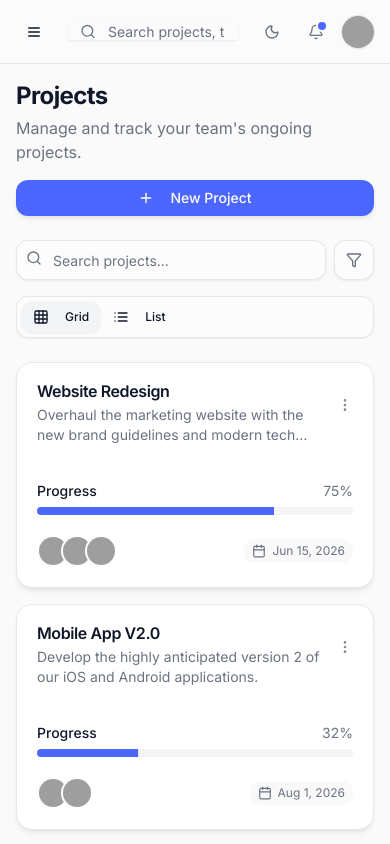
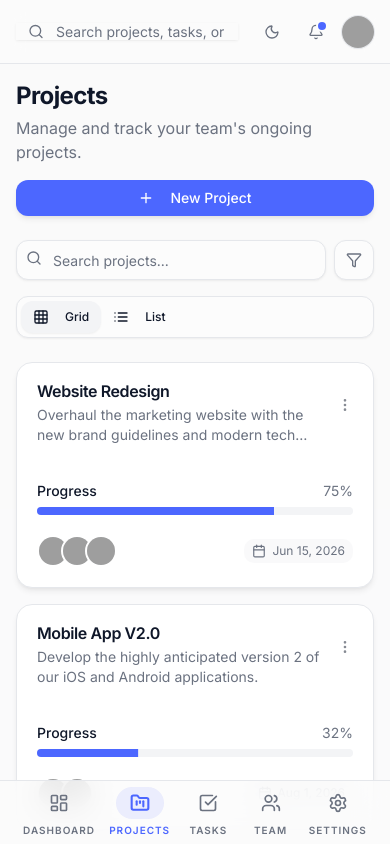
Before and after one commit to gunabh25/EtharaAI, a Next.js app: page /projects in a window 390 px wide. Shown: the top 844 px of the page. Built offline with nearby package versions, Linux system fonts and the light colour scheme; grey boxes are pictures that could not be loaded.

Commit message:
feat: replace mobile menu button with persistent bottom navigation bar

```diff
--- a/app/(app)/layout.tsx
+++ b/app/(app)/layout.tsx
@@ -1,6 +1,7 @@
 import * as React from 'react'
 import { Sidebar } from '@/components/layout/sidebar'
 import { Topbar } from '@/components/layout/topbar'
+import { MobileNav } from '@/components/layout/mobile-nav'
 
 export default function AppLayout({
   children,
@@ -12,10 +13,11 @@ export default function AppLayout({
       <Sidebar />
       <div className="flex flex-1 flex-col overflow-hidden">
         <Topbar />
-        <main className="flex-1 overflow-y-auto outline-none p-4 sm:p-6 lg:p-8">
+        <main className="flex-1 overflow-y-auto outline-none p-4 pb-24 sm:p-6 lg:p-8 md:pb-8">
           {children}
         </main>
       </div>
+      <MobileNav />
     </div>
   )
 }
--- /dev/null
+++ b/components/layout/mobile-nav.tsx
@@ -0,0 +1,51 @@
+'use client'
+
+import * as React from 'react'
+import Link from 'next/link'
+import { usePathname } from 'next/navigation'
+import {
+  LayoutDashboard,
+  FolderKanban,
+  CheckSquare,
+  Users,
+  Settings
+} from 'lucide-react'
+import { cn } from '@/lib/utils'
+
+const navigation = [
+  { name: 'Dashboard', href: '/dashboard', icon: LayoutDashboard },
+  { name: 'Projects', href: '/projects', icon: FolderKanban },
+  { name: 'Tasks', href: '/tasks', icon: CheckSquare },
+  { name: 'Team', href: '/team', icon: Users },
+  { name: 'Settings', href: '/settings', icon: Settings },
+]
+
+export function MobileNav() {
+  const pathname = usePathname()
+
+  return (
+    <div className="fixed bottom-0 left-0 right-0 z-50 flex h-16 items-center justify-around border-t border-border bg-background/80 px-4 backdrop-blur-lg md:hidden">
+      {navigation.map((item) => {
+        const isActive = pathname === item.href || (pathname === '/' && item.href === '/dashboard')
+        return (
+          <Link
+            key={item.name}
+            href={item.href}
+            className={cn(
+              "flex flex-col items-center justify-center gap-1 transition-all duration-200",
+              isActive ? "text-primary" : "text-muted-foreground hover:text-foreground"
+            )}
+          >
+            <div className={cn(
+              "flex h-8 w-12 items-center justify-center rounded-2xl transition-all",
+              isActive ? "bg-primary/10" : "bg-transparent"
+            )}>
+              <item.icon className={cn("h-5 w-5", isActive && "stroke-[2.5px]")} />
+            </div>
+            <span className="text-[10px] font-semibold uppercase tracking-widest">{item.name}</span>
+          </Link>
+        )
+      })}
+    </div>
+  )
+}
--- a/components/layout/topbar.tsx
+++ b/components/layout/topbar.tsx
@@ -13,9 +13,7 @@ export function Topbar() {
 
   return (
     <header className="sticky top-0 z-10 flex h-16 shrink-0 items-center gap-x-4 border-b border-border bg-background/80 px-4 backdrop-blur-md sm:gap-x-6 sm:px-6 lg:px-8">
-      <Button variant="ghost" size="icon" className="md:hidden">
-        <Menu className="h-5 w-5" />
-      </Button>
+
 
       <div className="flex flex-1 items-center gap-x-4 self-stretch lg:gap-x-6">
         <form className="relative flex flex-1" action="#" method="GET">
```
